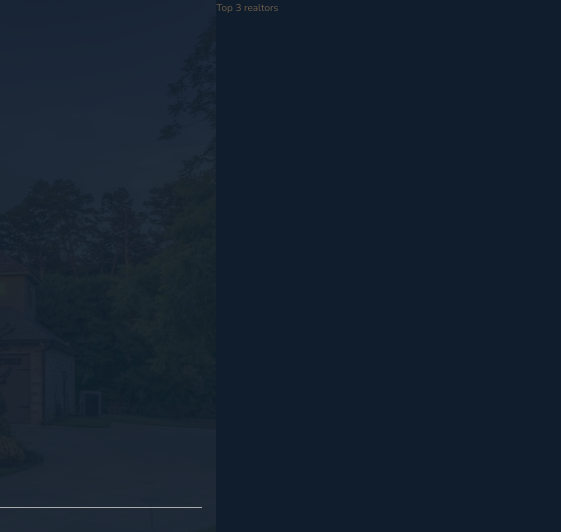
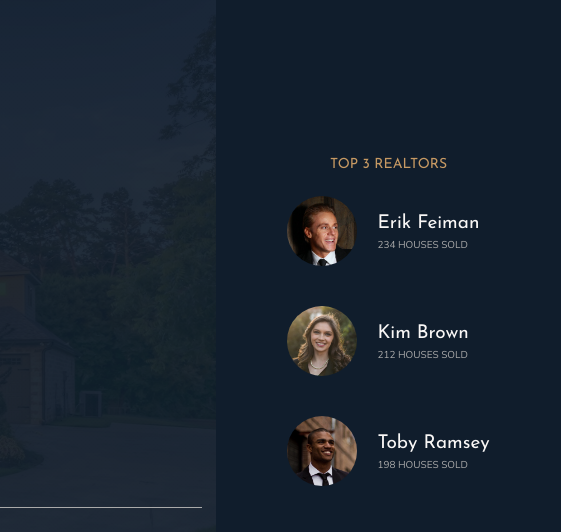
Before and after one commit to asmaaadel0/Nexter, a website: page index.html in a window 1280 px wide. Shown: the top 532 px of the page, 719-1280 px from the left. Drawn offline with nearby package versions, Linux system fonts and the light colour scheme.

Commit message:
style realtors section

```diff
--- a/index.html
+++ b/index.html
@@ -33,7 +33,28 @@
     </header>
 
     <div class="realtors">
-        Top 3 realtors
+        <h3 class="heading-3">Top 3 Realtors</h3>
+        <div class="realtors__list">
+            <img src="img/realtor-1.jpeg" alt="Realtor 1" class="realtors__img">
+            <div class="realtors__details">
+                <h4 class="heading-4 heading-4--light">Erik Feiman</h4>
+                <p class="realtors__sold">234 houses sold</p>
+            </div>
+
+            <img src="img/realtor-2.jpeg" alt="Realtor 2" class="realtors__img">
+            <div class="realtors__details">
+                <h4 class="heading-4 heading-4--light">Kim Brown</h4>
+                <p class="realtors__sold">212 houses sold</p>
+            </div>
+
+            <img src="img/realtor-3.jpeg" alt="Realtor 3" class="realtors__img">
+            <div class="realtors__details">
+                <h4 class="heading-4 heading-4--light">Toby Ramsey</h4>
+                <p class="realtors__sold">198 houses sold</p>
+            </div>
+        </div>
+    </div>
+    </div>
     </div>
 
     <section class="features">
@@ -82,7 +103,8 @@
                 New home in one week
             </h4>
             <p class="feature__text">
-                Vero ipsum sapiente molestias accusamus rerum. Lorem, ipsum dolor sit amet consectetur adipisicing elit.
+                Vero ipsum sapiente molestias accusamus rerum. Lorem, ipsum dolor sit amet consectetur adipisicing
+                elit.
             </p>
         </div>
 
@@ -382,7 +404,8 @@
             <li class="nav__item"><a href="#" class="nav__link">Come work with us!</a></li>
         </ul>
         <p class="copyright">
-            &copy; Copyright 2022 by Jonas Schmedtmann. feel free to use this project for your own purposes.this does
+            &copy; Copyright 2022 by Jonas Schmedtmann. feel free to use this project for your own purposes.this
+            does
             not apply if you plan to produce your own course or tutorials basd on this project.
         </p>
     </footer>
--- a/sass/_realtors.scss
+++ b/sass/_realtors.scss
@@ -1,4 +1,31 @@
-.realtors{
-    background-color: $color-secondary;
-    grid-column: col-start 7 / full-end;
+.realtors {
+  background-color: $color-secondary;
+  grid-column: col-start 7 / full-end;
+  padding: 3rem;
+
+  display: grid;
+  align-content: center;
+  justify-content: center;
+  justify-items: center;
+  grid-row-gap: 2rem;
+
+  &__list {
+    display: grid;
+    grid-template-columns: min-content max-content;
+    grid-column-gap: 2rem;
+    grid-row-gap: 5vh;
+    align-items: center;
+  }
+
+  &__img {
+    width: 7rem;
+    border-radius: 50%;
+    display: block;
+  }
+
+  &__sold {
+    text-transform: uppercase;
+    color: $color-grey-light-2;
+    margin-top: -3px;
+  }
 }
```
Also changed, not shown: css/style.css.
